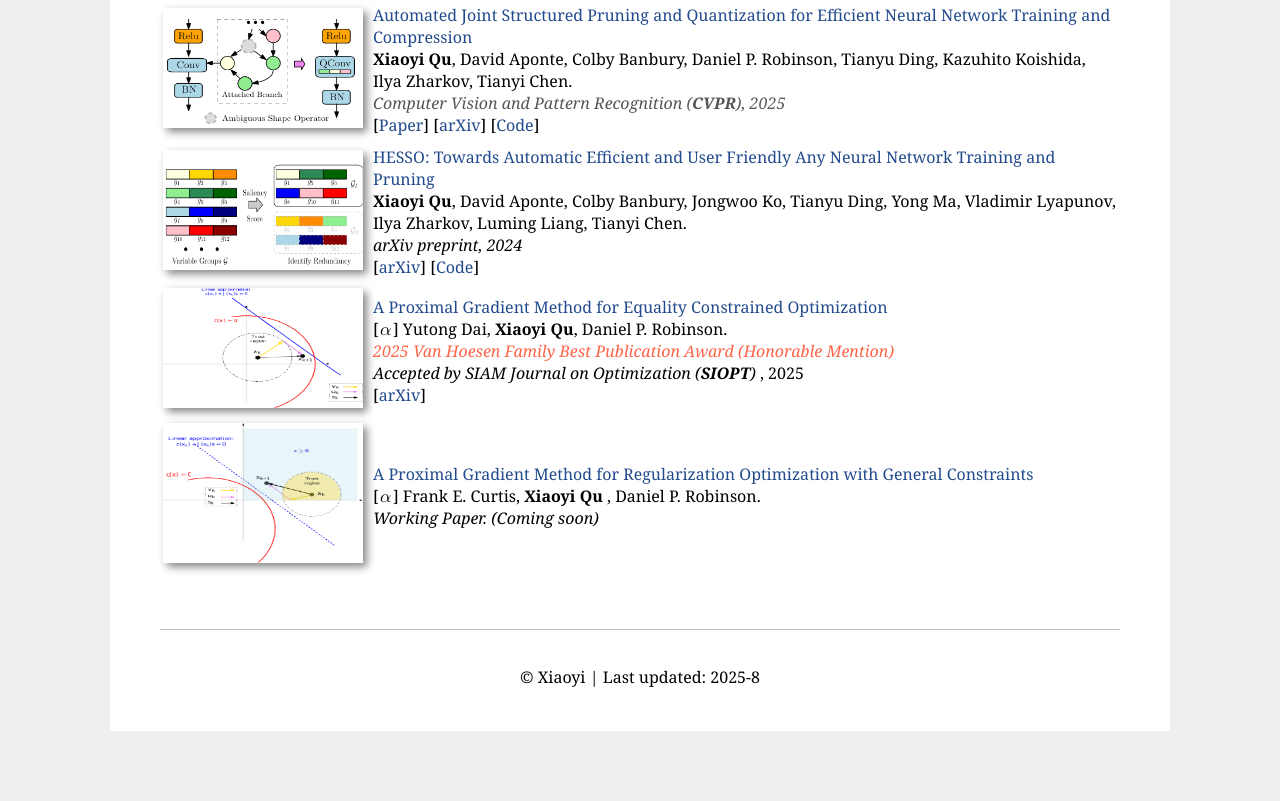
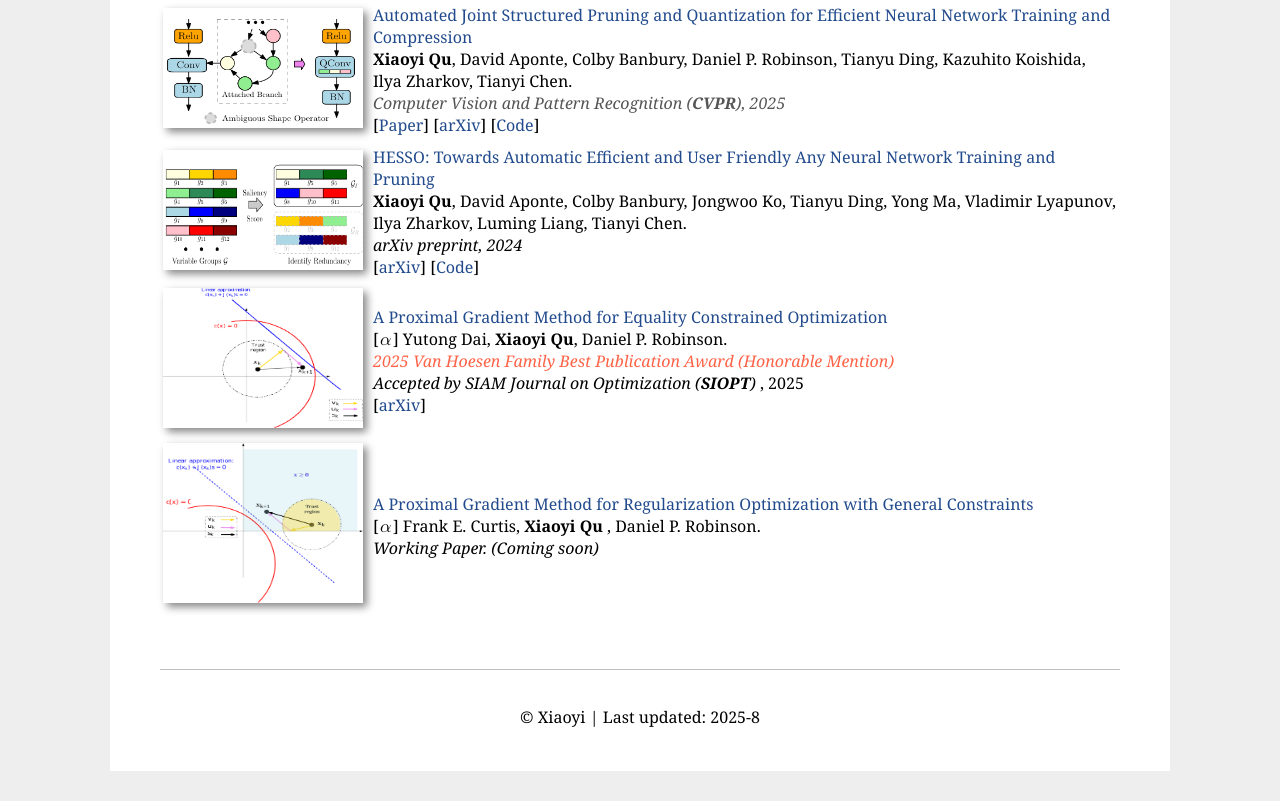
Before and after one commit to Xiaoyi-Qu/Xiaoyi-Qu.github.io, a plain HTML site: page index.html in a window 1280 px wide. Shown: the part 729-1530 px from the top of the page. Before the commit the page ends 1490 px from the top, so only its background shows below. Drawn offline with Linux system fonts and the light colour scheme; a script that the page names is missing.

Commit message:
Adjust pic size

```diff
--- a/index.html
+++ b/index.html
@@ -155,7 +155,7 @@
 
 <tr>
 	<td width="206">
-	<img src="./img/PG_equality.png" width="200" height = "120" style="box-shadow: 4px 4px 8px #888">
+	<img src="./img/PG_equality.png" width="200" height = "140" style="box-shadow: 4px 4px 8px #888">
 	</td>
 	<td> <a href="./img/PG_equality.png" target="_blank"> A Proximal Gradient Method for Equality Constrained Optimization</a> <br />
         [<img class="eq" src="./img/7227645438722938594-130.png" alt="alpha" style="vertical-align: -1px" />] Yutong Dai, <b>Xiaoyi Qu</b>, Daniel P. Robinson. <br />
@@ -170,7 +170,7 @@
 
 <tr>
 	<td width="206">
-	<img src="./img/PG_general.png" width="200" height = "140" style="box-shadow: 4px 4px 8px #888">
+	<img src="./img/PG_general.png" width="200" height = "160" style="box-shadow: 4px 4px 8px #888">
 </td>
 <td> <a href="./img/PG_general.png" target="_blank">A Proximal Gradient Method for Regularization Optimization with General Constraints</a><br>
 	[<img class="eq" src="./img/7227645438722938594-130.png" alt="alpha" style="vertical-align: -1px" />] Frank E. Curtis, <b>Xiaoyi Qu </b>, Daniel P. Robinson. <br>
```
